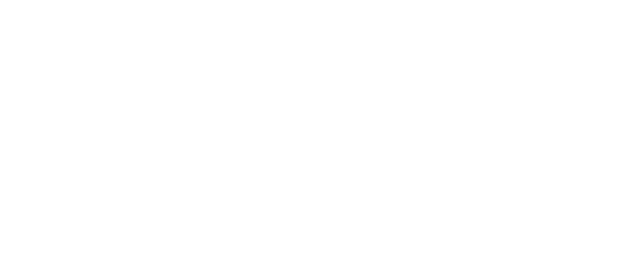
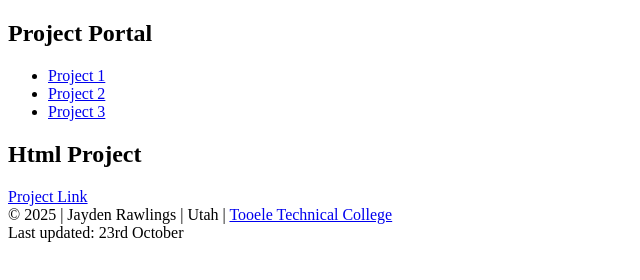
Before and after one commit to Bruhgu723/portal_project, a plain HTML site: page index.html in a window 1280 px wide. Shown: the whole page, without its empty margins (0-640 px from the left). Drawn offline with Linux system fonts and the light colour scheme.

Commit message:
finished up project portal

```diff
--- a/index.html
+++ b/index.html
@@ -4,7 +4,46 @@
     <meta charset="UTF-8" />
     <meta http-equiv="X-UA-Compatible" content="IE=edge" />
     <meta name="viewport" content="width=device-width, initial-scale=1.0" />
-    <title>Portal Project</title>
+    <title>My Portal Project</title>
   </head>
-  <body></body>
+  <body>
+    <nav>
+      <h2>Project Portal</h2>
+      <ul>
+        <li><a href="#">Project 1</a></li>
+        <li><a href="#">Project 2</a></li>
+        <li><a href="#">Project 3</a></li>
+      </ul>
+    </nav>
+
+  <!-- Cards container -->
+   <div class="cards">
+      <div class="card">
+        <div class="card-inner">
+          <div class="card-front">
+            <h2>Html Project</h2>
+          </div>
+          <div class="card-back">
+              <a href="./project_1/project1.html">Project Link</a>
+          </div>
+        </div>
+      </div>
+    <!-- container end -->
+   </div>
+
+  <!-- Footer -->
+   <footer class="bg-dark">
+    © <span id="year">2025</span> | Jayden Rawlings | Utah |
+    <a
+      id="ttechLink"
+      target="_blank"
+      rel="noopener noreferrer"
+      href="https://tooeletech.edu"
+      >Tooele Technical College</a
+    >
+    <br />
+    Last updated: <span id="date">23rd October</span>
+   </footer>
+   <script src="scripts.js"></script>
+  </body>
 </html>
```
Also changed, not shown: project_1/project1.html (added, +11 -0 lines).
